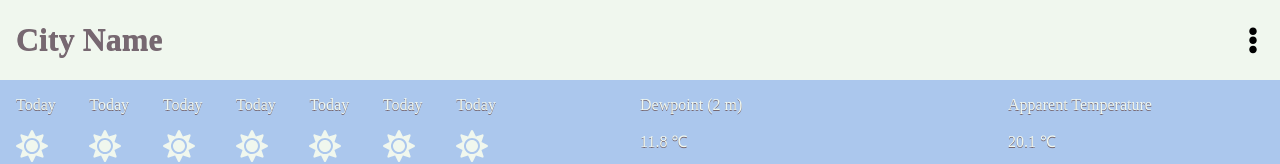
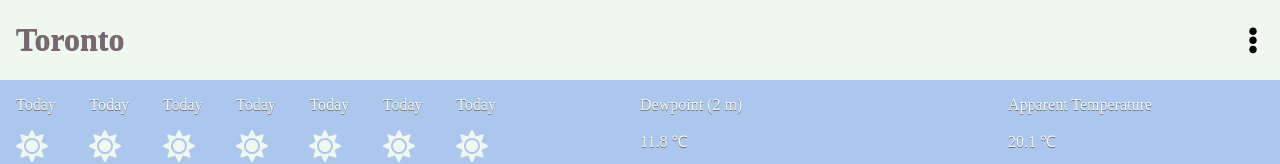
Before and after one commit to 0Xiaohei0/Weather-forecast, a Vue app: page / in a window 1280 px wide. Shown: the top 164 px of the page. Built offline with nearby package versions, Linux system fonts and the light colour scheme; no server answers.

Commit message:
updated city name, removed debug message

```diff
--- a/src/App.vue
+++ b/src/App.vue
@@ -24,7 +24,6 @@ export default {
   name: "App",
   data() {
     return {
-      dataRetrieved: false,
       weatherData: null,
     };
   },
--- a/src/components/navBar.vue
+++ b/src/components/navBar.vue
@@ -1,6 +1,6 @@
 <template>
   <div class="container container-nav">
-    <h1 class="cityName">City Name</h1>
+    <h1 class="cityName">Toronto</h1>
     <button class="button-options">
       <font-awesome-icon class="fa-2x" icon="ellipsis-v" />
     </button>
--- a/src/components/temperatureDisplay.vue
+++ b/src/components/temperatureDisplay.vue
@@ -36,7 +36,6 @@ export default {
     },
   },
   mounted() {
-    console.log("mounted");
     this.updateState();
   },
 };
```
